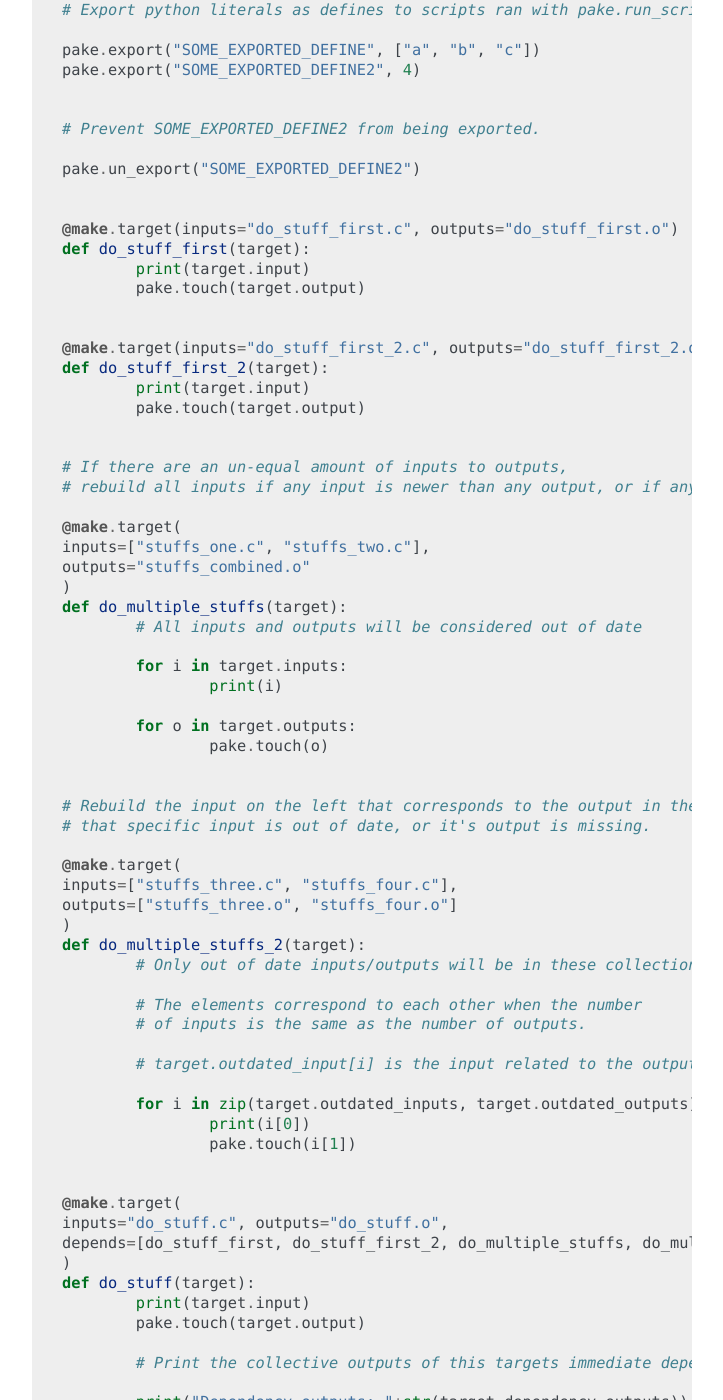
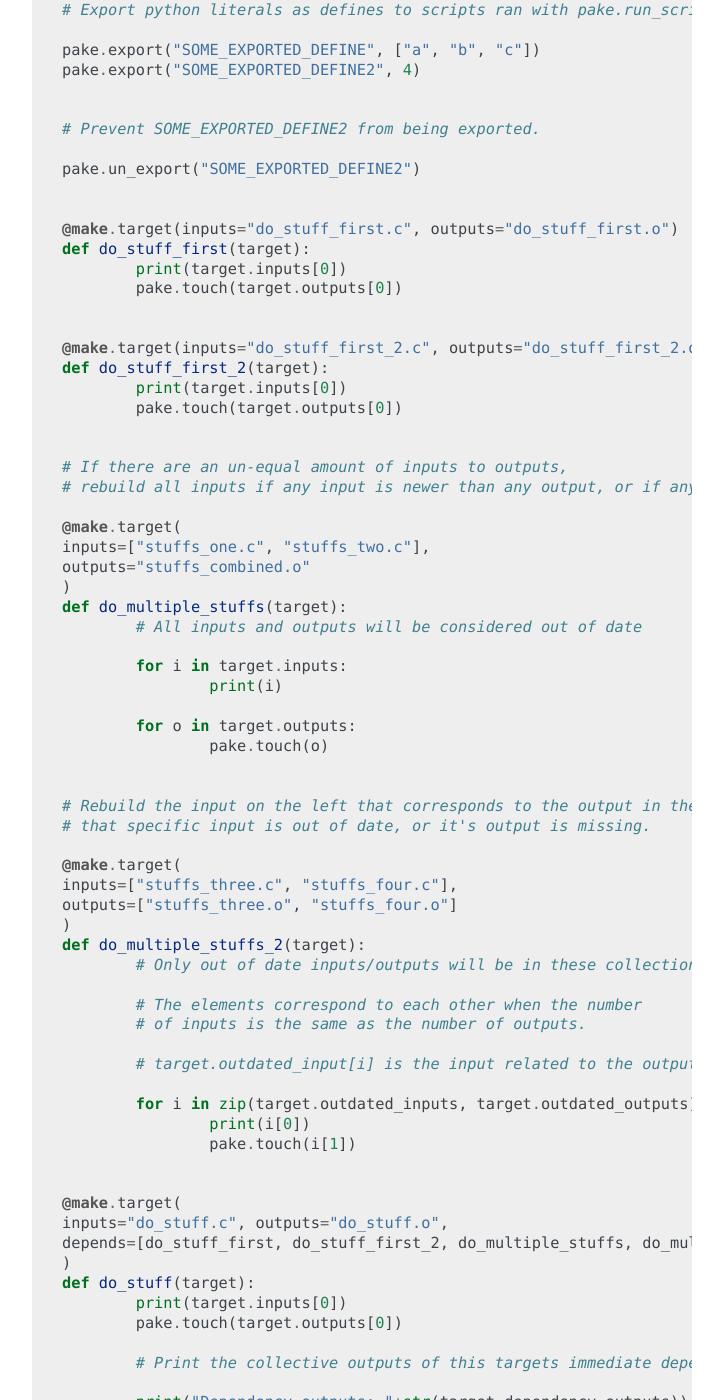
Before and after one commit to Teriks/pake, a Sphinx documentation site: the page built from docs/index.rst, in a window 1280 px wide and 1400 px high, scrolled down 514 px. Shown: the whole window, without its empty margins (388-1111 px from the left). Built offline with Sphinx 7.4.7, drawn with Linux system fonts in a browser that asks for light colours.

Commit message:
Remove Target.input in favor of just Target.inputs
They return different things and the names are very similar
which is confusing.

```diff
--- a/docs/index.rst
+++ b/docs/index.rst
@@ -41,14 +41,14 @@ shows off some functionality:
 
 	@make.target(inputs="do_stuff_first.c", outputs="do_stuff_first.o")
 	def do_stuff_first(target):
-		print(target.input)
-		pake.touch(target.output)
+		print(target.inputs[0])
+		pake.touch(target.outputs[0])
 
 
 	@make.target(inputs="do_stuff_first_2.c", outputs="do_stuff_first_2.o")
 	def do_stuff_first_2(target):
-		print(target.input)
-		pake.touch(target.output)
+		print(target.inputs[0])
+		pake.touch(target.outputs[0])
 
 
 	# If there are an un-equal amount of inputs to outputs,
@@ -93,8 +93,8 @@ shows off some functionality:
 	depends=[do_stuff_first, do_stuff_first_2, do_multiple_stuffs, do_multiple_stuffs_2]
 	)
 	def do_stuff(target):
-		print(target.input)
-		pake.touch(target.output)
+		print(target.inputs[0])
+		pake.touch(target.outputs[0])
 
 		# Print the collective outputs of this targets immediate dependencies
 
```
Also changed, not shown: README.md (+6 -6 lines), 3 other files.
